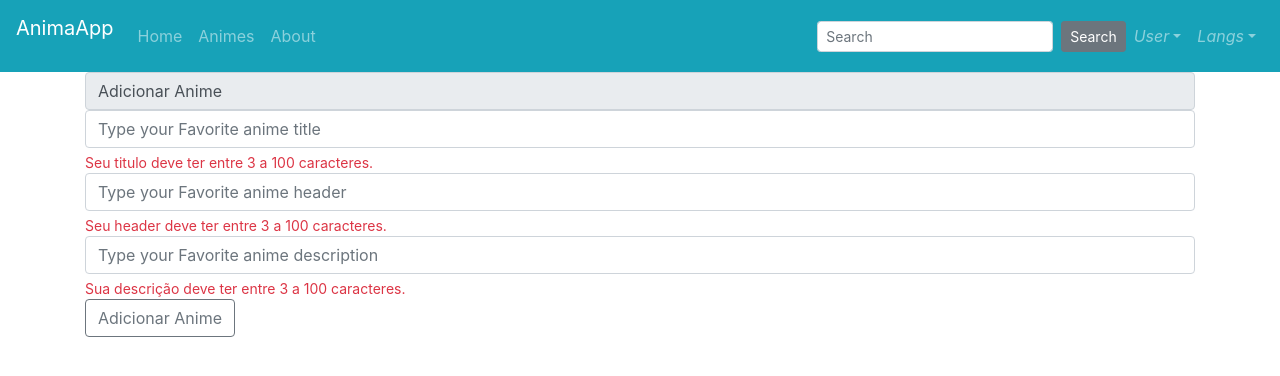
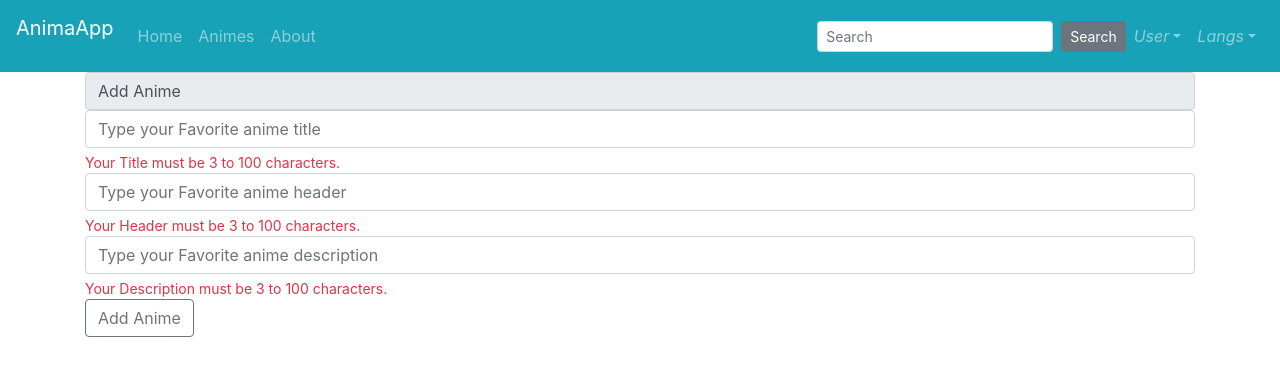
Before and after one commit to GabrielNunes12/masteringJS-using-vuejs, a Vue app: page /#/ in a window 1280 px wide. Shown: the top 376 px of the page. Built offline with nearby package versions, Linux system fonts and the light colour scheme.

Commit message:
[fix] en.json

```diff
--- a/src/i18n.js
+++ b/src/i18n.js
@@ -15,7 +15,7 @@ export const messages = {
 }
 
 export const i18n = new VueI18n({
-  locale: 'br',
+  locale: 'en',
   fallbackLocale: process.env.VUE_APP_I18N_FALLBACK_LOCALE || 'en',
   messages,
 })
--- a/src/locales/en.json
+++ b/src/locales/en.json
@@ -1,7 +1,7 @@
 {
   "goToStore": "Go to the store",
   "remove": "Remove it",
-  "Add_anime": "Adicionar Anime",
+  "Add_anime": "Add Anime",
   "titleValidation": "Your Title must be 3 to 100 characters.",
   "validationHeader": "Your Header must be 3 to 100 characters.",
   "looksGood": "Looks Good.",
```
